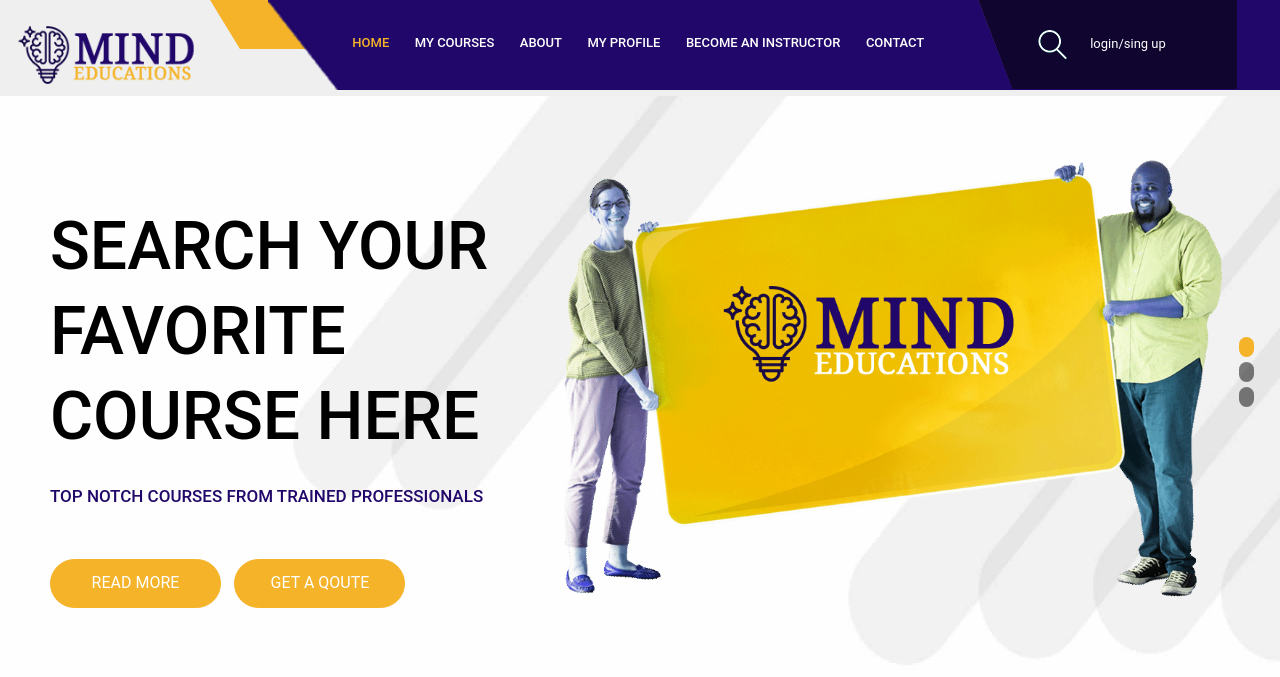
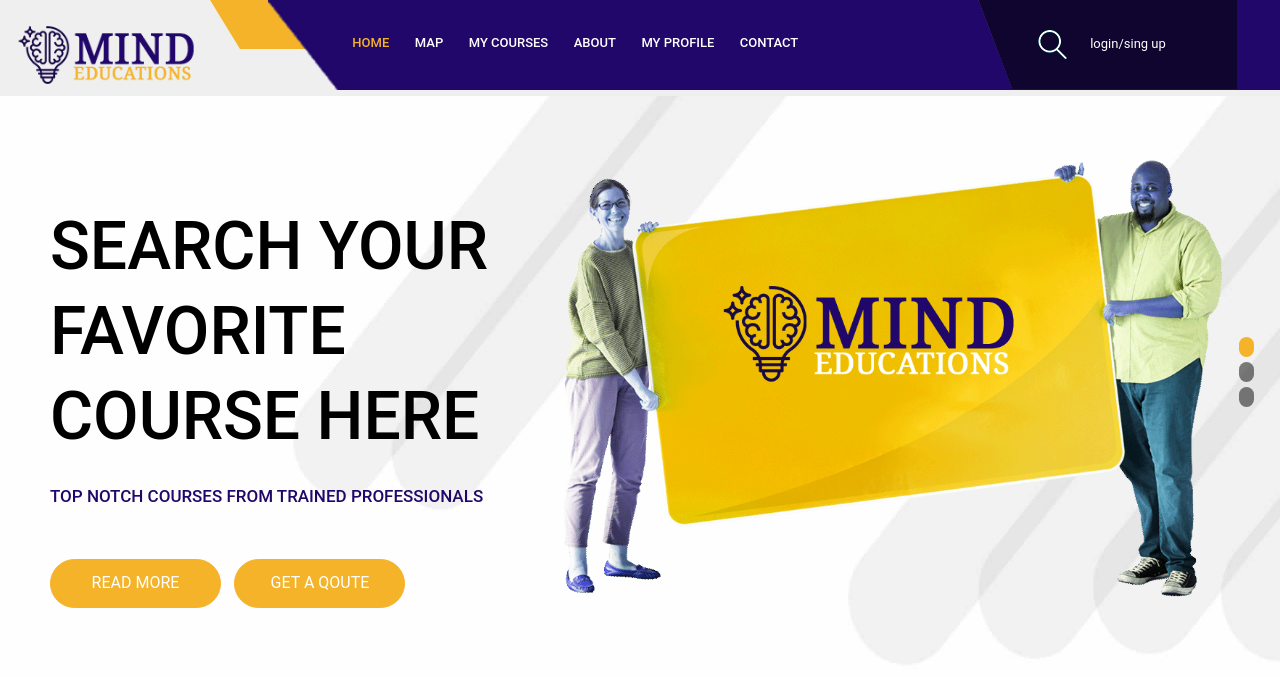
Before and after one commit to airdingin/Teguh-Budiman-SaIG-4B-Webgis2023, a CodeIgniter app: page /database/ in a window 1280 px wide. Shown: the top 677 px of the page. Run offline with CodeIgniter, Linux system fonts and the light colour scheme; some libraries are stand-ins or nearby versions.

Commit message:
Merubah menu

```diff
--- a/application/views/web/home.php
+++ b/application/views/web/home.php
@@ -61,10 +61,10 @@
                   <nav class="main-menu ">
                     <ul class="menu-area-main">
                       <li class="active"> <a href="index.html">Home</a> </li>
+                      <li> <a href="#important">MAP</a> </li>
                       <li> <a href="#courses">My Courses </a> </li>
                       <li> <a href="#about">About</a> </li>
                       <li> <a href="#learn">My Profile</a> </li>
-                      <li> <a href="#important">Become an Instructor</a> </li>
                       <li> <a href="#contact">Contact</a> </li>
                      </ul>
                    </nav>
```
